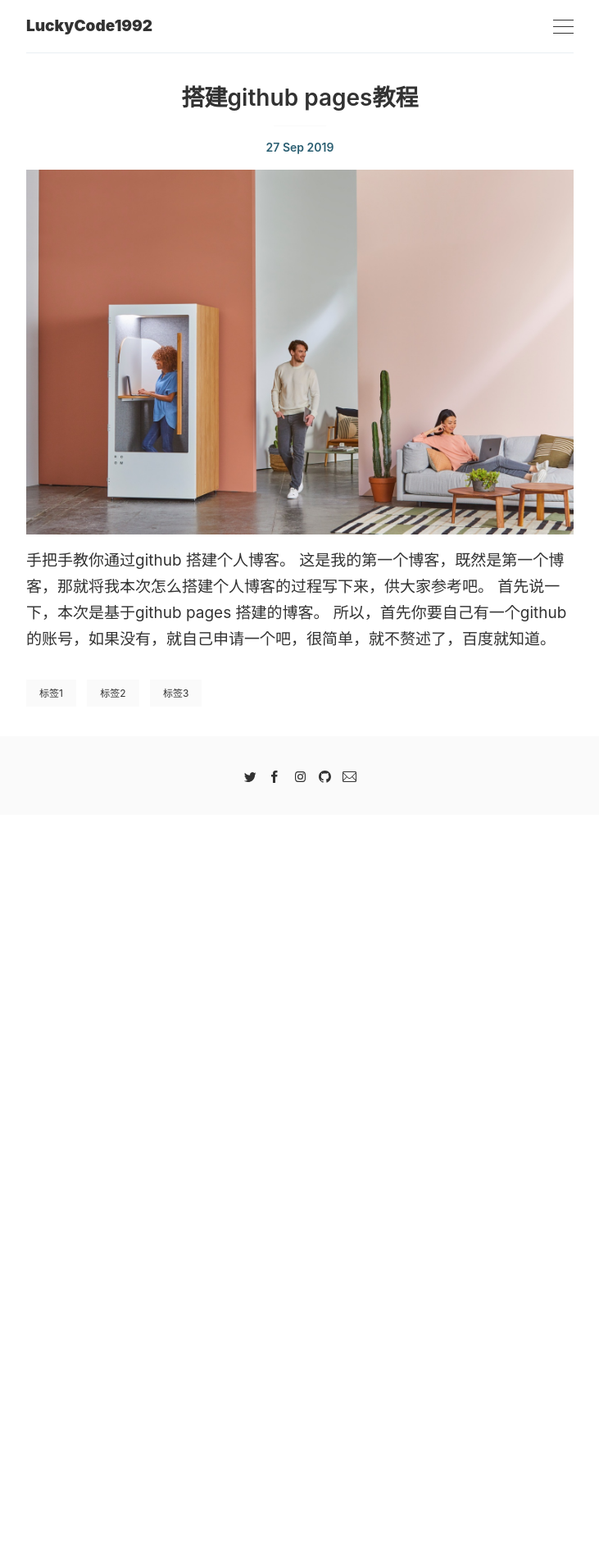
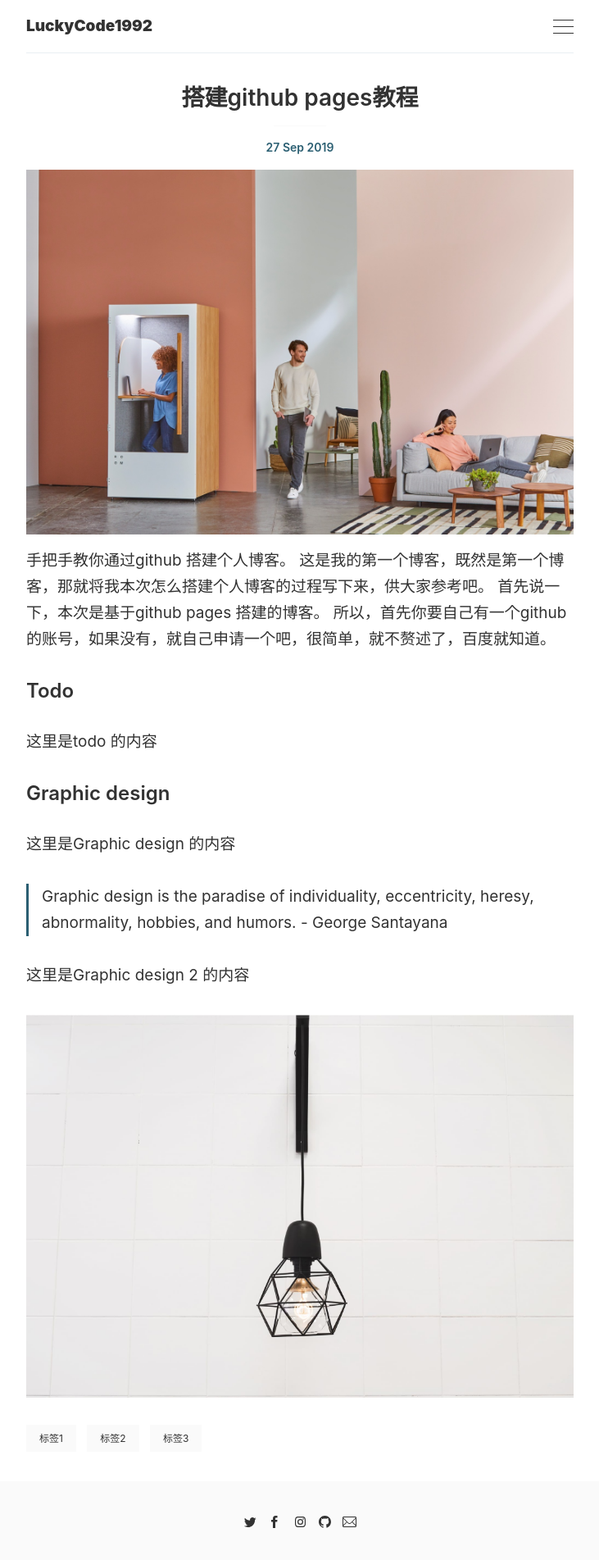
Before and after one commit to LuckyCode1992/blogs, a Jekyll site: the page built from _posts/2019-09-27-first.markdown, in a window 1280 px wide. Shown: the whole page at 82% size, without its empty margins (274-1005 px from the left). Built offline with Jekyll 4.4.1, drawn with Linux system fonts in a browser that asks for light colours; before the commit the page ends 994 px from its top, so only the background shows below that.

Commit message:
理清结构

```diff
--- a/_posts/2019-09-27-first.markdown
+++ b/_posts/2019-09-27-first.markdown
@@ -8,3 +8,16 @@ image: '/images/posts/8.jpg'
 这是我的第一个博客，既然是第一个博客，那就将我本次怎么搭建个人博客的过程写下来，供大家参考吧。
 首先说一下，本次是基于github pages 搭建的博客。
 所以，首先你要自己有一个github的账号，如果没有，就自己申请一个吧，很简单，就不赘述了，百度就知道。
+
+### Todo
+这里是todo 的内容
+
+### Graphic design
+
+这里是Graphic design 的内容
+
+> Graphic design is the paradise of individuality, eccentricity, heresy, abnormality, hobbies, and humors. - George Santayana
+
+这里是Graphic design 2 的内容
+
+![alt](/images/posts/1.jpg)
```
